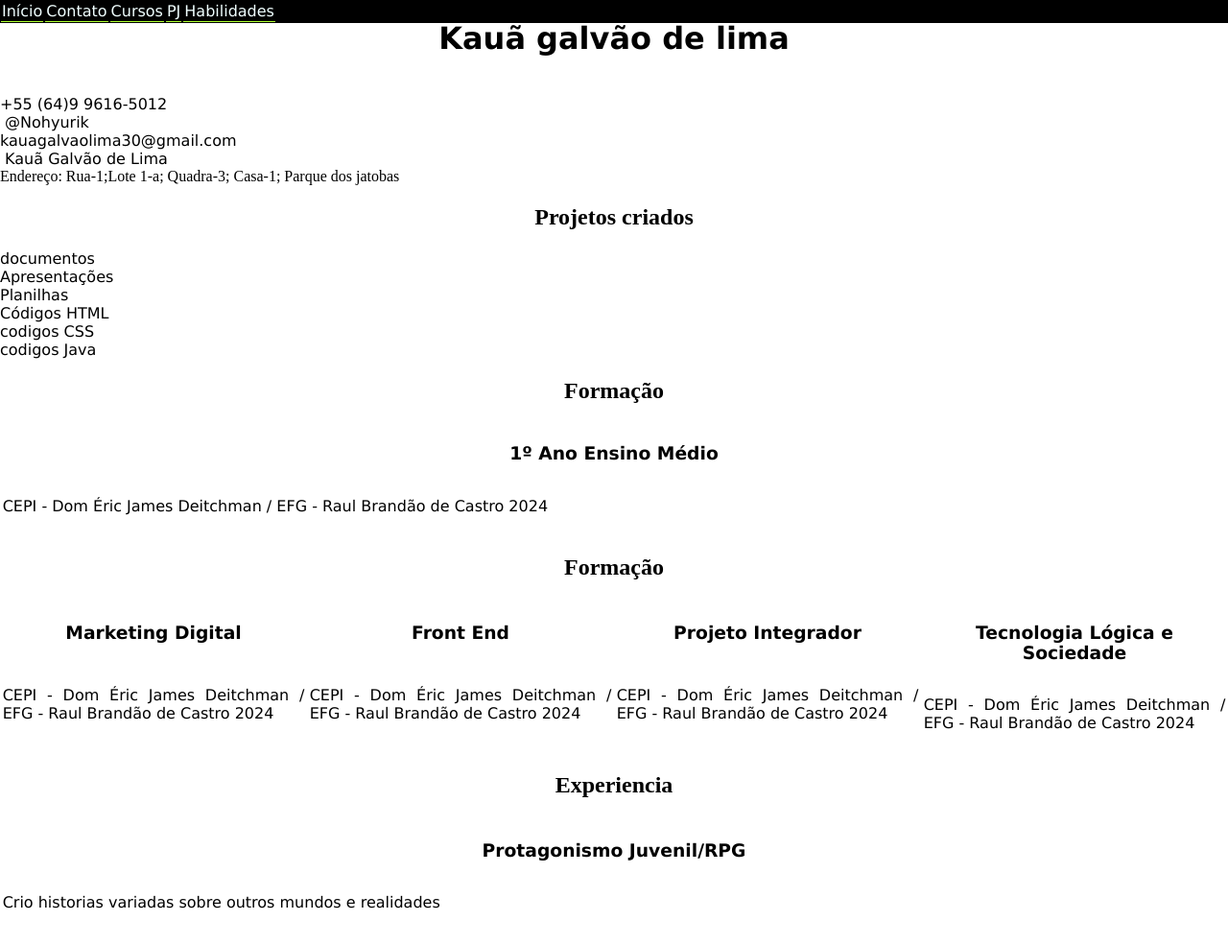
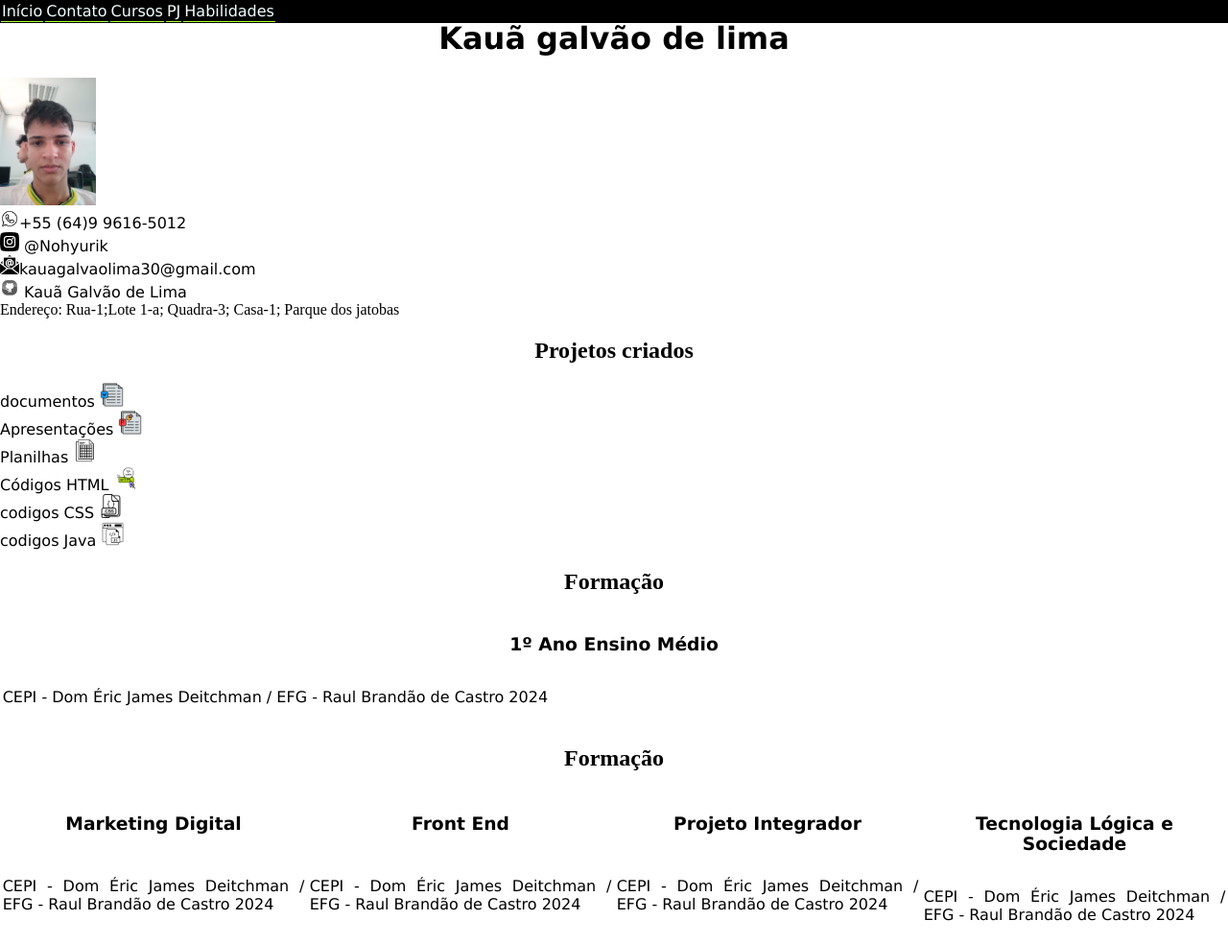
Before and after one commit to Kaua1502/Talvez-curriculo, a plain HTML site: page index.html in a window 1280 px wide. Shown: the top 984 px of the page at 96% size. Drawn offline with Linux system fonts and the light colour scheme; files that its build step writes are made by us from their sources.

Commit message:
Update index.html

```diff
--- a/index.html
+++ b/index.html
@@ -5,10 +5,10 @@
     <meta charset="UTF-8">
     <meta name="viewport" content="width=device-width, initial-scale=1.0">
     <title>Kauã</title>
-    <link rel="icon" type="imagem/x-icon" href="/fotos/favicon.png">
-    <link rel="stylesheet" href="/estilos/menu.css">
-    <link rel="stylesheet" href="/estilos/card.css">
-    <link rel="stylesheet" href="/estilos/texto.css">
+    <link rel="icon" type="imagem/x-icon" href="favicon.png">
+    <link rel="stylesheet" href="menu.css">
+    <link rel="stylesheet" href="card.css">
+    <link rel="stylesheet" href="texto.css">
 </head>
 
 <body>
@@ -35,18 +35,18 @@
             <div id="nome">
                 <h1>Kauã galvão de lima </h1>
             </div>
-            <img src="/fotos/Eu.jpg" width="100px" alt="">
+            <img src="Eu.jpg" width="100px" alt="">
             <div id="dado">
                 <a href="https://wa.me/64996165012/?text='Olá! Gostei do seu Currículo'" target="_blank" id="zap"><img
-                        src="/fotos/whatsapp.png" alt="" width="20px">+55 (64)9 9616-5012</a><br>
+                        src="whatsapp.png" alt="" width="20px">+55 (64)9 9616-5012</a><br>
                 <a href="https://www.instagram.com/Nohyurik" target="_blank" id="insta">
-                    <img src="/fotos/instagram (1).png" alt="" width="20px"> @Nohyurik
+                    <img src="instagram (1).png" alt="" width="20px"> @Nohyurik
                 </a><br>
                 <a href="mailto:kauagalvaolima30@gmail.com" target="_blank" id="e-mail">
-                    <img src="/fotos/o-email.png" alt="" width="20px">kauagalvaolima30@gmail.com
+                    <img src="o-email.png" alt="" width="20px">kauagalvaolima30@gmail.com
                 </a> <br>
                 <a href="https://github.com/Kaua1502/Talvez-curriculo.git" target="_blank" id="gatinho">
-                    <img src="/fotos/github.png" alt="" width="20px">
+                    <img src="github.png" alt="" width="20px">
                     Kauã Galvão de Lima
                 </a><br>
                 Endereço: Rua-1;Lote 1-a; Quadra-3; Casa-1; Parque dos jatobas <br>
@@ -57,32 +57,32 @@
             <h2>Projetos criados </h2>
             <a href="">
                 <div id="documentos">documentos
-                    <img src="/fotos/Documentos.png" width="25px" alt="">
+                    <img src="Documentos.png" width="25px" alt="">
                 </div>
             </a>
             <a href="">
                 <div id="apresentacoes">Apresentações
-                    <img src="/fotos/POWERPOINTE.png" width="25px" alt="">
+                    <img src="POWERPOINTE.png" width="25px" alt="">
                 </div>
             </a>
             <a href="">
                 <div id="planilhas">Planilhas
-                    <img src="/fotos/excel.png" width="25px" alt="">
+                    <img src="excel.png" width="25px" alt="">
                 </div>
             </a>
             <a href="">
                 <div id="HTML">Códigos HTML
-                    <img src="/fotos/html.png" width="25px" alt="">
+                    <img src="html.png" width="25px" alt="">
                 </div>
             </a>
             <a href="">
                 <div id="CSS">codigos CSS
-                    <img src="/fotos/CSS.png" width="25px" alt="">
+                    <img src="CSS.png" width="25px" alt="">
                 </div>
             </a>
             <a href="">
                 <div id="JS">codigos Java
-                    <img src="/fotos/JS.png" width="25px" alt="">
+                    <img src="JS.png" width="25px" alt="">
                 </div>
             </a>
         </div>
```
